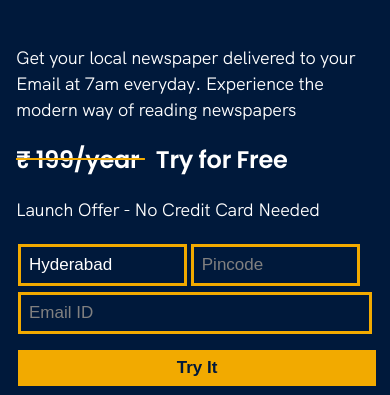
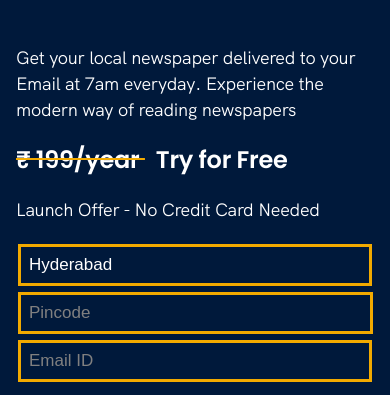
Before and after one commit to balajikummari/hyd.nearbynews.in, a plain HTML site: page public/index.html in a window 390 px wide. Shown: the part 629-1024 px from the top of the page. Drawn offline with nearby package versions, Linux system fonts and the light colour scheme.

Commit message:
width issue

```diff
--- a/public/style.css
+++ b/public/style.css
@@ -695,8 +695,8 @@ img.ms {
   }
   #pincode,
   #email {
-    width: 41%;
-    max-width: 50%;
+    width: 100%;
+    max-width: 100%;
   }
 }
 @media screen and (max-width: 780px) {
@@ -728,8 +728,8 @@ img.ms {
   }
   #pincode,
   #city {
-    width: 41%;
-    max-width: 50%;
+    width: 100%;
+    max-width: 100%;
   }
   .section-1,
   .section-2,
@@ -953,8 +953,8 @@ img.ms {
   }
   #pincode,
   #city {
-    width: 41%;
-    max-width: 50%;
+    width: 100%;
+    max-width: 100%;
   }
   .below-hero h4 {
     width: 112px;
@@ -1021,8 +1021,8 @@ img.ms {
   }
   #pincode,
   #city {
-    width: 41%;
-    max-width: 50%;
+    width: 100%;
+    max-width: 100%;
   }
   .section-4 .by2 {
     flex-wrap: wrap;
```
